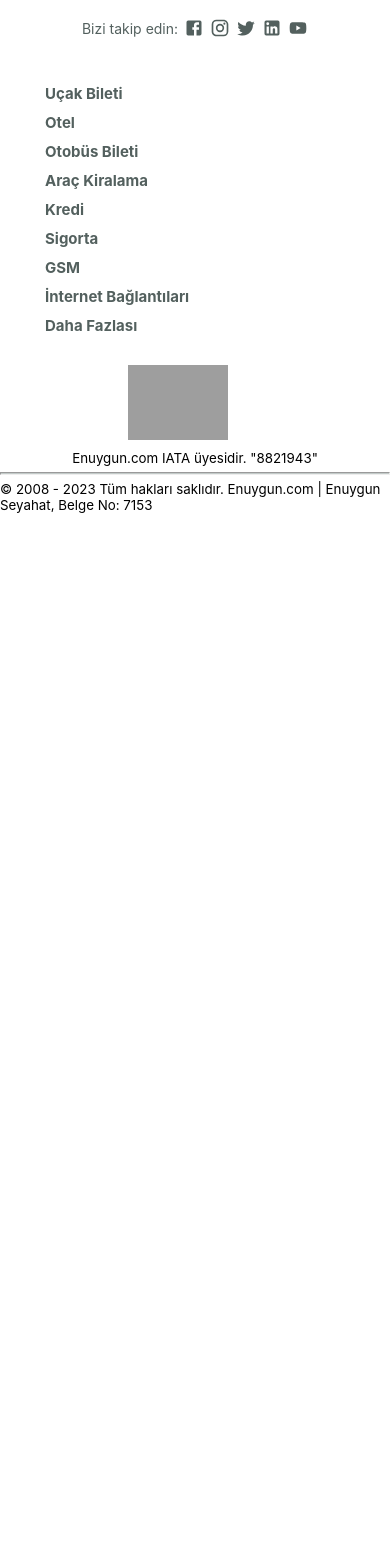
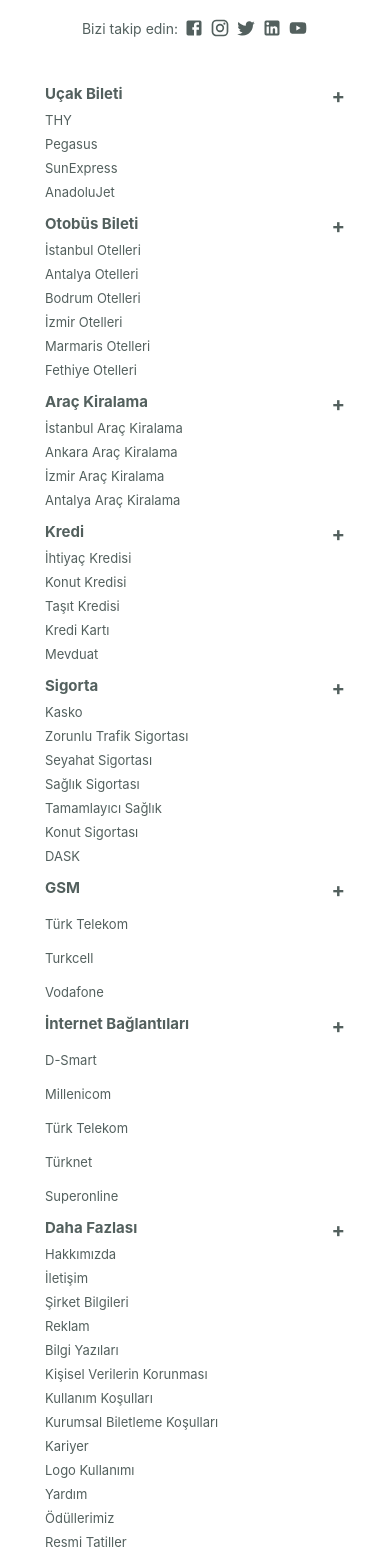
Before and after one commit to Tuzbay/ENUYGUN-Clone-Project, a React (Create React App) app: page / in a window 390 px wide. Shown: the part 7193-8748 px from the top of the page. Before the commit the page ends 7726 px from the top, so only its background shows below. Built offline with nearby package versions, Linux system fonts and the light colour scheme; grey boxes are pictures that could not be loaded.

Commit message:
Footer Updated

```diff
--- a/src/components/Footer/Footer.css
+++ b/src/components/Footer/Footer.css
@@ -46,7 +46,7 @@
      margin-top: 10px;
      margin-bottom: 30px;
      display: flex;
-     justify-content: flex-start;
+     justify-content: space-between;
      gap: 30px;
      margin-left: 16px;
  }
@@ -56,7 +56,7 @@
      font-size: 13px;
  }
 
- .footer__bottom li strong span {
+ .footer__bottom li span {
      display: none;
      font-size: 15px;
  }
@@ -91,6 +91,15 @@
 
  .InternetGSM {
      gap: 0px;
+ }
+
+ .listItem {
+     cursor: pointer;
+     width: max-content;
+ }
+
+ .listItem:hover {
+     text-decoration: underline;
  }
 
  @media (max-width: 1200px) {
@@ -134,6 +143,10 @@
          font-size: 15px;
      }
 
+     .footer__bottom ul li {
+         width: 86px;
+     }
+
      .footer__bottom ul .header span {
          display: none;
      }
@@ -143,6 +156,7 @@
      .footer {
          max-width: 550px;
      }
+
 
      .footer__top {
          flex-direction: column;
@@ -165,16 +179,6 @@
          margin-top: 30px;
      }
 
-     .footer__bottom .notVisible {
-         display: none;
-     }
-
-     .footer__bottom .visible {
-         display: inline-block;
-         display: flex;
-         margin-left: 20px;
-     }
-
      .footer__bottom ul .header {
          display: flex;
          flex-direction: row;
@@ -184,8 +188,13 @@
          cursor: pointer;
      }
 
+     .footer__bottom ul li {
+         width: 100%;
+     }
+
      .footer__bottom ul .header span {
          font-size: 20px;
+         display: inline-block;
      }
 
      .copyright__top {
@@ -203,7 +212,6 @@
      .InternetGSM {
          gap: 10px;
      }
-
  }
 
  @media (max-width: 576px) {
--- a/src/components/Footer/Footer.js
+++ b/src/components/Footer/Footer.js
@@ -1,15 +1,13 @@
-import React, { useState } from "react";
+import React from "react";
 import "./Footer.css";
 import FacebookIcon from "@mui/icons-material/Facebook";
 import InstagramIcon from "@mui/icons-material/Instagram";
 import TwitterIcon from "@mui/icons-material/Twitter";
 import LinkedInIcon from "@mui/icons-material/LinkedIn";
 import YouTubeIcon from "@mui/icons-material/YouTube";
+import FooterList from "./FooterList";
 
 function Footer() {
-  const [openFooter1, setOpenFooter1] = useState(false);
-  const [openFooter2, setOpenFooter2] = useState(false);
-
   return (
     <div className="footer">
       <div className="footer__top">
@@ -38,142 +36,7 @@
         </div>
       </div>
       <div className="footer__bottom">
-        <ul>
-          <div
-            className="header"
-            onClick={() => {
-              setOpenFooter1(!openFooter1);
-            }}
-          >
-            Uçak Bileti
-            <span>+</span>
-          </div>
-          <li className={openFooter1 ? "visible" : "notVisible"}>THY</li>
-          <li className={openFooter1 ? "visible" : "notVisible"}>Pegasus</li>
-          <li className={openFooter1 ? "visible" : "notVisible"}>SenExpress</li>
-          <li className={openFooter1 ? "visible" : "notVisible"}>AnadoluJet</li>
-        </ul>
-
-        <ul>
-          <div
-            className="header"
-            onClick={() => {
-              setOpenFooter2(!openFooter2);
-            }}
-          >
-            Otel
-            <span>+</span>
-          </div>
-          <li className={openFooter2 ? "visible" : "notVisible"}>
-            İstanbul Otelleri
-          </li>
-          <li className={openFooter2 ? "visible" : "notVisible"}>
-            Antalya Otelleri
-          </li>
-          <li className={openFooter2 ? "visible" : "notVisible"}>
-            Bodrum Otelleri
-          </li>
-          <li className={openFooter2 ? "visible" : "notVisible"}>
-            İzmir Otelleri
-          </li>
-          <li className={openFooter2 ? "visible" : "notVisible"}>
-            Marmaris Otelleri
-          </li>
-          <li className={openFooter2 ? "visible" : "notVisible"}>
-            Fethiye Otelleri
-          </li>
-        </ul>
-
-        <ul>
-          <div className="header">
-            Otobüs Bileti
-            <span>+</span>
-          </div>
-          <li className="notVisible">İstanbul Otobüs Bileti</li>
-          <li className="notVisible">Ankara Otobüs Bileti</li>
-          <li className="notVisible">İzmir Otobüs Bileti</li>
-          <li className="notVisible">Bodrum Otobüs Bileti</li>
-          <li className="notVisible">Adana Otobüs Bileti</li>
-          <li className="notVisible">Antalya Otobüs Bileti</li>
-        </ul>
-
-        <ul>
-          <div className="header">
-            Araç Kiralama
-            <span>+</span>
-          </div>
-          <li className="notVisible">İstanbul Araç Kiralama</li>
-          <li className="notVisible">Ankara Araç Kiralama</li>
-          <li className="notVisible">İzmir Araç Kiralama</li>
-          <li className="notVisible">Antalya Araç Kiralama</li>
-        </ul>
-
-        <ul>
-          <div className="header">
-            Kredi
-            <span>+</span>
-          </div>
-          <li className="notVisible">İhtiyaç Kredisi</li>
-          <li className="notVisible">Konut Kredisi</li>
-          <li className="notVisible">Taşıt Kredisi</li>
-          <li className="notVisible">Kredi Kartı</li>
-          <li className="notVisible">Mevduat</li>
-        </ul>
-
-        <ul>
-          <div className="header">
-            Sigorta
-            <span>+</span>
-          </div>
-          <li className="notVisible">Kasko</li>
-          <li className="notVisible">Zorunlu Trafik Sigortası</li>
-          <li className="notVisible">Seyahat Sigortası</li>
-          <li className="notVisible">Sağlık Sigortası</li>
-          <li className="notVisible">Tamamlayıcı Sağlık</li>
-          <li className="notVisible">Konut Sigortası</li>
-          <li className="notVisible">DASK</li>
-        </ul>
-        <ul
-          className="InternetGSM"
-          style={{ display: "flex", flexDirection: "column" }}
-        >
-          <div className="header">
-            GSM
-            <span>+</span>
-          </div>
-          <li className="notVisible">Türk Telekom</li>
-          <li className="notVisible">Turkcell</li>
-          <li className="notVisible">Vodafone</li>
-          <div className="header">
-            İnternet Bağlantıları
-            <span>+</span>
-          </div>
-          <li className="notVisible">D-Smart</li>
-          <li className="notVisible">Millenicom</li>
-          <li className="notVisible">Turk Telekom</li>
-          <li className="notVisible">Turknet</li>
-          <li className="notVisible">Superonline</li>
-        </ul>
-        <ul>
-          <div className="header">
-            Daha Fazlası
-            <span>+</span>
-          </div>
-          <li className="notVisible">Hakkımızda</li>
-          <li className="notVisible">İletişim</li>
-          <li className="notVisible">Şirket Bilgileri</li>
-          <li className="notVisible">Reklam</li>
-          <li className="notVisible">Bilgi Yazıları</li>
-          <li className="notVisible">Kişisel Verilerin Korunması</li>
-          <li className="notVisible">Kullanım Koşulları</li>
-          <li className="notVisible">Kurumsal Biletleme Koşulları</li>
-          <li className="notVisible">Kariyer</li>
-          <li className="notVisible">Logo Kullanımı</li>
-          <li className="notVisible">Kampanyalar</li>
-          <li className="notVisible">Yardım</li>
-          <li className="notVisible">Ödüllerimiz</li>
-          <li className="notVisible">Resmi Tatiller</li>
-        </ul>
+        <FooterList />
       </div>
       <div className="copyright">
         <div className="copyright__top">
--- /dev/null
+++ b/src/components/Footer/FooterList.js
@@ -0,0 +1,107 @@
+import React from "react";
+import FooterResp from "./FooterResp";
+
+function FooterList() {
+  return (
+    <>
+      <ul>
+        <FooterResp
+          title="Uçak Bileti"
+          items={["THY", "Pegasus", "SunExpress", "AnadoluJet"]}
+        />
+      </ul>
+      <ul>
+        <FooterResp
+          title="Otobüs Bileti"
+          items={[
+            "İstanbul Otelleri",
+            "Antalya Otelleri",
+            "Bodrum Otelleri",
+            "İzmir Otelleri",
+            "Marmaris Otelleri",
+            "Fethiye Otelleri",
+          ]}
+        />
+      </ul>
+      <ul>
+        <FooterResp
+          title="Araç Kiralama"
+          items={[
+            "İstanbul Araç Kiralama",
+            "Ankara Araç Kiralama",
+            "İzmir Araç Kiralama",
+            "Antalya Araç Kiralama",
+          ]}
+        />
+      </ul>
+      <ul>
+        <FooterResp
+          title="Kredi"
+          items={[
+            "İhtiyaç Kredisi",
+            "Konut Kredisi",
+            "Taşıt Kredisi",
+            "Kredi Kartı",
+            "Mevduat",
+          ]}
+        />
+      </ul>
+      <ul>
+        <FooterResp
+          title="Sigorta"
+          items={[
+            "Kasko",
+            "Zorunlu Trafik Sigortası",
+            "Seyahat Sigortası",
+            "Sağlık Sigortası",
+            "Tamamlayıcı Sağlık",
+            "Konut Sigortası",
+            "DASK",
+          ]}
+        />
+      </ul>
+      <ul
+        className="InternetGSM"
+        style={{ display: "flex", flexDirection: "column" }}
+      >
+        <FooterResp
+          title="GSM"
+          items={["Türk Telekom", "Turkcell", "Vodafone"]}
+        />
+
+        <FooterResp
+          title="İnternet Bağlantıları"
+          items={[
+            "D-Smart",
+            "Millenicom",
+            "Türk Telekom",
+            "Türknet",
+            "Superonline",
+          ]}
+        />
+      </ul>
+      <ul>
+        <FooterResp
+          title="Daha Fazlası"
+          items={[
+            "Hakkımızda",
+            "İletişim",
+            "Şirket Bilgileri",
+            "Reklam",
+            "Bilgi Yazıları",
+            "Kişisel Verilerin Korunması",
+            "Kullanım Koşulları",
+            "Kurumsal Biletleme Koşulları",
+            "Kariyer",
+            "Logo Kullanımı",
+            "Yardım",
+            "Ödüllerimiz",
+            "Resmi Tatiller",
+          ]}
+        />
+      </ul>
+    </>
+  );
+}
+
+export default FooterList;
--- /dev/null
+++ b/src/components/Footer/FooterResp.js
@@ -0,0 +1,39 @@
+import React, { useEffect, useState } from "react";
+
+function FooterResp({ title, items }) {
+  const [size, setSize] = useState(true);
+  const [open, setOpen] = useState(false);
+
+  const handleResize = () => {
+    if (window.innerWidth > 768) {
+      setSize(true);
+      setOpen(true);
+    } else {
+      setSize(false);
+      setOpen(false);
+    }
+  };
+
+  useEffect(() => {
+    window.addEventListener("resize", handleResize);
+  });
+
+  return (
+    <>
+      <div className="header" onClick={() => setOpen(!open)}>
+        {title}
+        <span>+</span>
+      </div>
+
+      {(size || open) && (
+        <>
+          {items.map((item) => (
+            <li className="listItem">{item}</li>
+          ))}
+        </>
+      )}
+    </>
+  );
+}
+
+export default FooterResp;
```
Also changed, not shown: src/data/data.json (added, +29 -0 lines).
